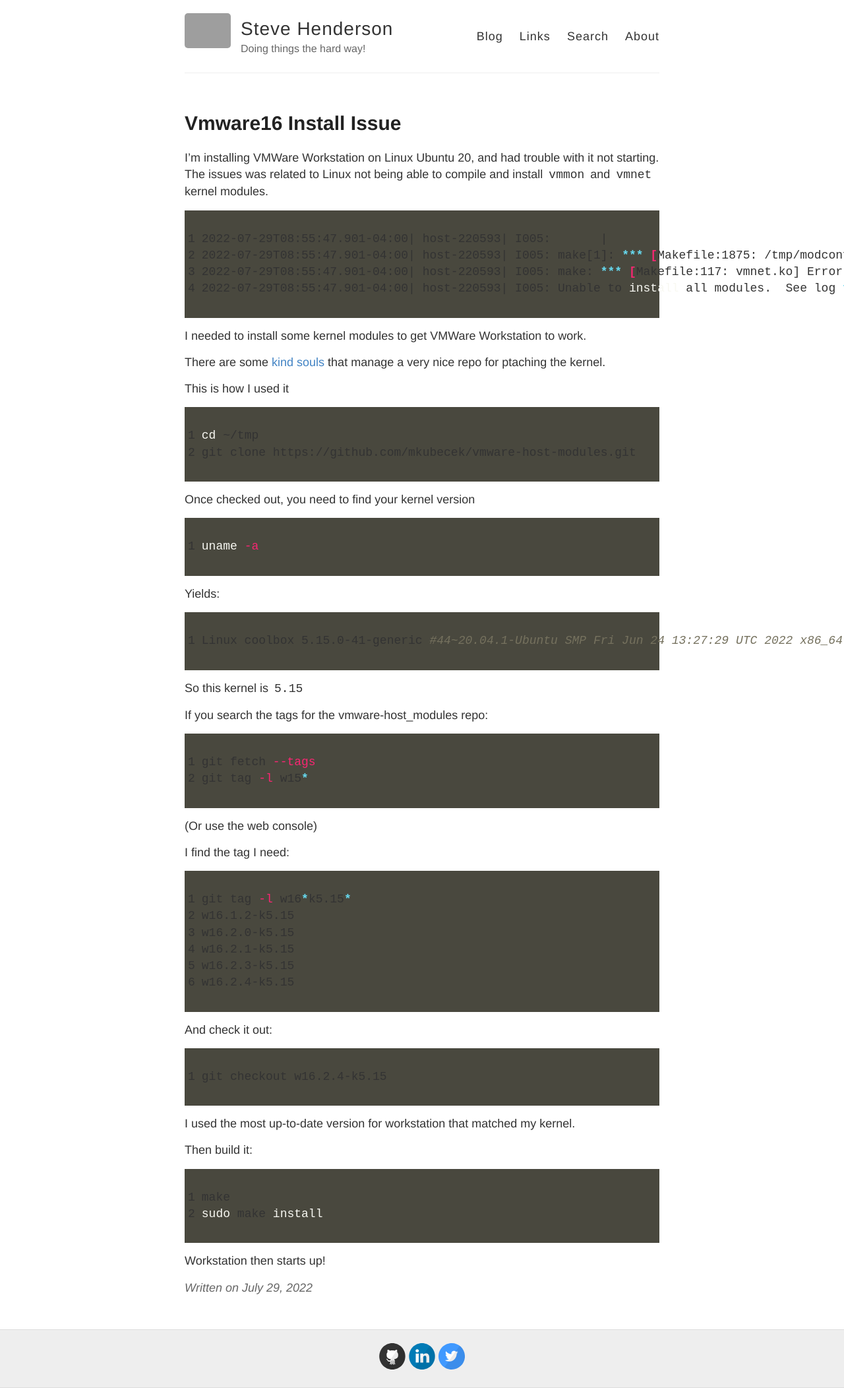
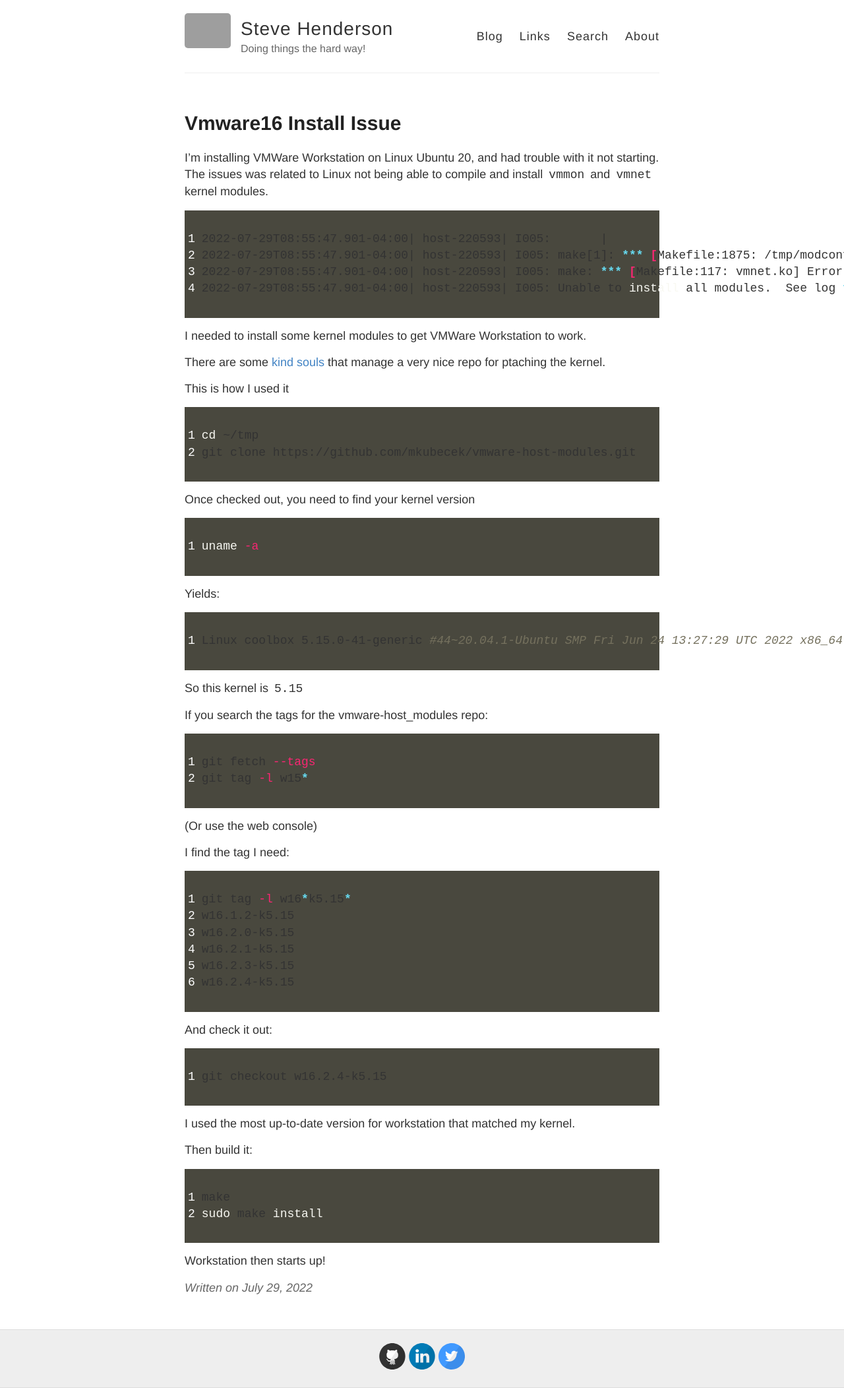
Before and after one commit to stevehenderson/stevehenderson.github.io, a Jekyll site: the page built from _posts/2022-7-29-VMWare16-Install-Issue.md, in a window 1280 px wide. Shown: the whole page at 66% size. Built offline with Jekyll 4.4.1, drawn with Linux system fonts in a browser that asks for light colours; our own code applies the rules of GitHub Pages for plain Markdown files; grey boxes are pictures that could not be loaded.

Commit message:
Update _highlights.scss

```diff
--- a/_sass/_highlights.scss
+++ b/_sass/_highlights.scss
@@ -217,3 +217,8 @@
     padding: 2px 4px;
     border-radius: 4px;
 }
+
+
+pre.lineno {
+  color: #ffffff;
+}
```
